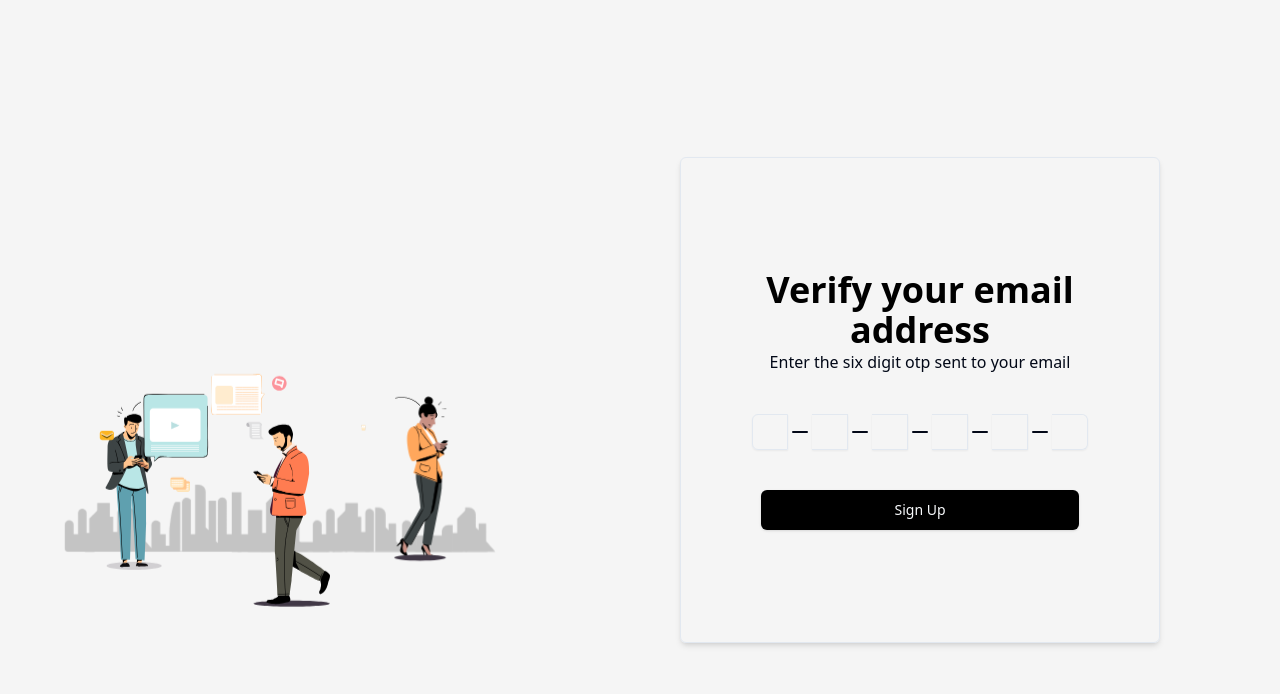
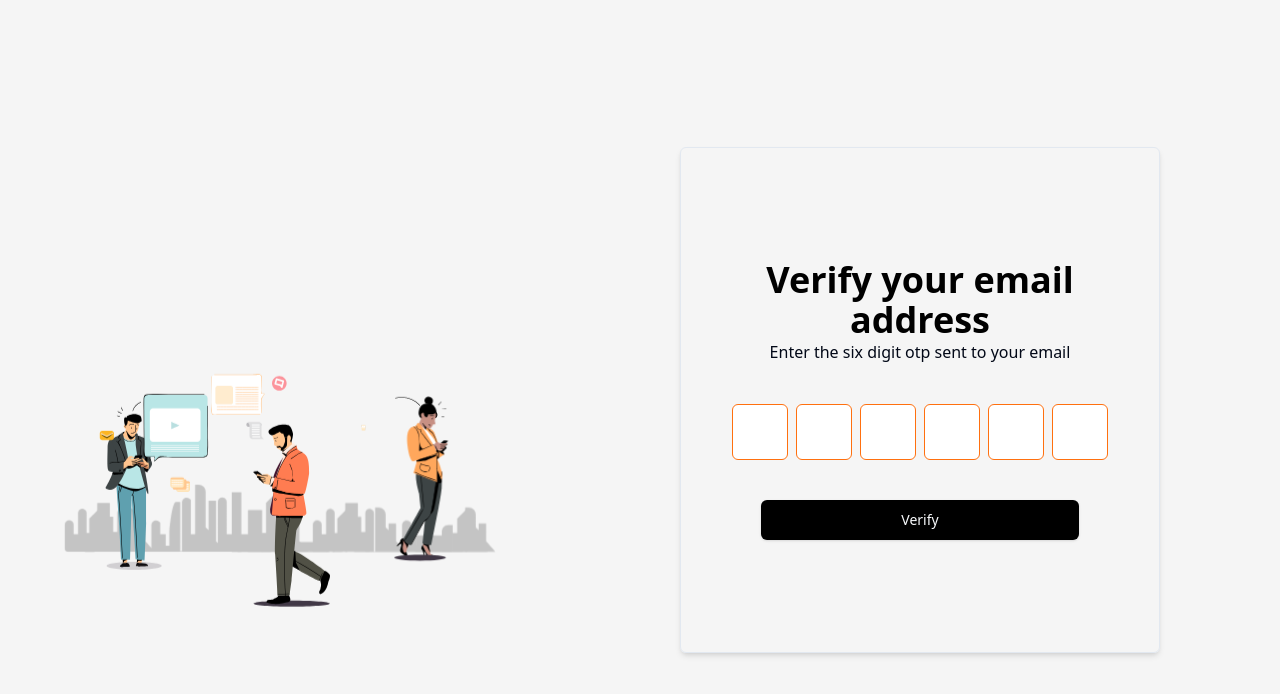
Before and after one commit to obuastella/Reviewblog, a React (Vite) app: page /verify in a window 1280 px wide. Shown: the top 694 px of the page. Built offline with nearby package versions, Linux system fonts and the light colour scheme.

Commit message:
completed feat- otp screen

```diff
--- a/src/pages/Auth/VerifyEmailForm.tsx
+++ b/src/pages/Auth/VerifyEmailForm.tsx
@@ -1,74 +1,100 @@
 import { Button } from "@/components/ui/button";
 import { useState } from "react";
 import { useNavigate } from "react-router-dom";
-import { validatePassword } from "./ValidatePassword";
-import { REGEXP_ONLY_DIGITS_AND_CHARS } from "input-otp";
-import {
-  InputOTP,
-  InputOTPGroup,
-  InputOTPSeparator,
-  InputOTPSlot,
-} from "@/components/ui/input-otp";
 
 export default function VerifyEmailForm() {
   const navigate = useNavigate();
-  const [fullName, setFullName] = useState<string>();
-  const [email, setEmail] = useState<string>();
-  const [password, setPassword] = useState<string>();
+  const [otp, setOtp] = useState(Array(6).fill(""));
   const [isLoading, setIsLoading] = useState<boolean>(false);
+
+  const handleInputChange = (index: number, value: string) => {
+    if (!/^\d?$/.test(value)) return; // Allow only digits
+    const newOtp = [...otp];
+    newOtp[index] = value;
+    setOtp(newOtp);
+
+    // Automatically move focus to the next input if not empty
+    if (value && index < otp.length - 1) {
+      const nextInput = document.getElementById(`otp-slot-${index + 1}`);
+      nextInput?.focus();
+    }
+  };
+
+  const handleKeyDown = (
+    index: number,
+    e: React.KeyboardEvent<HTMLInputElement>
+  ) => {
+    if (e.key === "Backspace") {
+      const newOtp = [...otp];
+      if (otp[index] === "" && index > 0) {
+        const prevInput = document.getElementById(`otp-slot-${index - 1}`);
+        prevInput?.focus();
+      }
+      newOtp[index] = "";
+      setOtp(newOtp);
+    }
+  };
+
+  const handlePaste = (e: React.ClipboardEvent<HTMLDivElement>) => {
+    e.preventDefault();
+    const pastedData = e.clipboardData.getData("text").slice(0, 6);
+    if (!/^\d{1,6}$/.test(pastedData)) return;
+
+    const newOtp = Array(6)
+      .fill("")
+      .map((_, i) => pastedData[i] || "");
+    setOtp(newOtp);
+
+    // Automatically focus on the last filled input
+    const lastFilledIndex = newOtp.findIndex((value) => value === "") - 1;
+    const focusIndex = lastFilledIndex >= 0 ? lastFilledIndex : 5;
+    const lastInput = document.getElementById(`otp-slot-${focusIndex}`);
+    lastInput?.focus();
+  };
 
   const handleSubmit = async (e: React.FormEvent<HTMLFormElement>) => {
     e.preventDefault();
     setIsLoading(true);
-    const payload = {
-      fullName: fullName,
-      email: email,
-      password: password,
-    };
+    const code = otp.join("");
+    console.log("Entered OTP:", code);
     try {
-      console.log("sending payload:", payload);
-      // Simulate an API request with a timeout
       await new Promise((resolve) => setTimeout(resolve, 2000));
-      // Navigate to the /discover page upon success
-      navigate("/verify");
+      console.log("Code", code);
+      navigate("/discover");
     } catch (error) {
       console.log("Error submitting the form:", error);
     } finally {
-      setIsLoading(false); // Reset loading state
-      setTimeout(() => {
-        setFullName("");
-        setEmail("");
-        setPassword("");
-      }, 2000);
+      setIsLoading(false);
     }
   };
+
   return (
     <>
       <form onSubmit={handleSubmit} className="mt-8" action="#">
-        <div className="mt-10 flex justify-center items-center gap-x-10">
-          <InputOTP maxLength={6} pattern={REGEXP_ONLY_DIGITS_AND_CHARS}>
-            <InputOTPGroup>
-              <InputOTPSlot index={0} />
-              <InputOTPSeparator />
-              <InputOTPSlot index={1} />
-              <InputOTPSeparator />
-
-              <InputOTPSlot index={2} />
-              <InputOTPSeparator />
-              <InputOTPSlot index={3} />
-              <InputOTPSeparator />
-              <InputOTPSlot index={4} />
-              <InputOTPSeparator />
-              <InputOTPSlot index={5} />
-            </InputOTPGroup>
-          </InputOTP>
+        <div
+          className="mt-10 flex justify-center items-center gap-x-10"
+          onPaste={handlePaste}
+        >
+          <div className="flex space-x-2">
+            {otp.map((value, index) => (
+              <input
+                key={index}
+                id={`otp-slot-${index}`}
+                value={value}
+                className="w-14 h-14 text-center text-lg border border-primary rounded-md focus:outline-none focus:ring-2 focus:ring-primary"
+                maxLength={1}
+                onChange={(e) => handleInputChange(index, e.target.value)}
+                onKeyDown={(e) => handleKeyDown(index, e)}
+              />
+            ))}
+          </div>
         </div>
 
         <Button
           disabled={isLoading}
           className="p-5 mt-10 w-full bg-black hover:bg-primary"
         >
-          {isLoading ? "Loading..." : "Sign Up"}
+          {isLoading ? "Loading..." : "Verify"}
         </Button>
       </form>
     </>
```
Also changed, not shown: src/components/ui/input-otp.tsx (+17 -17 lines).
